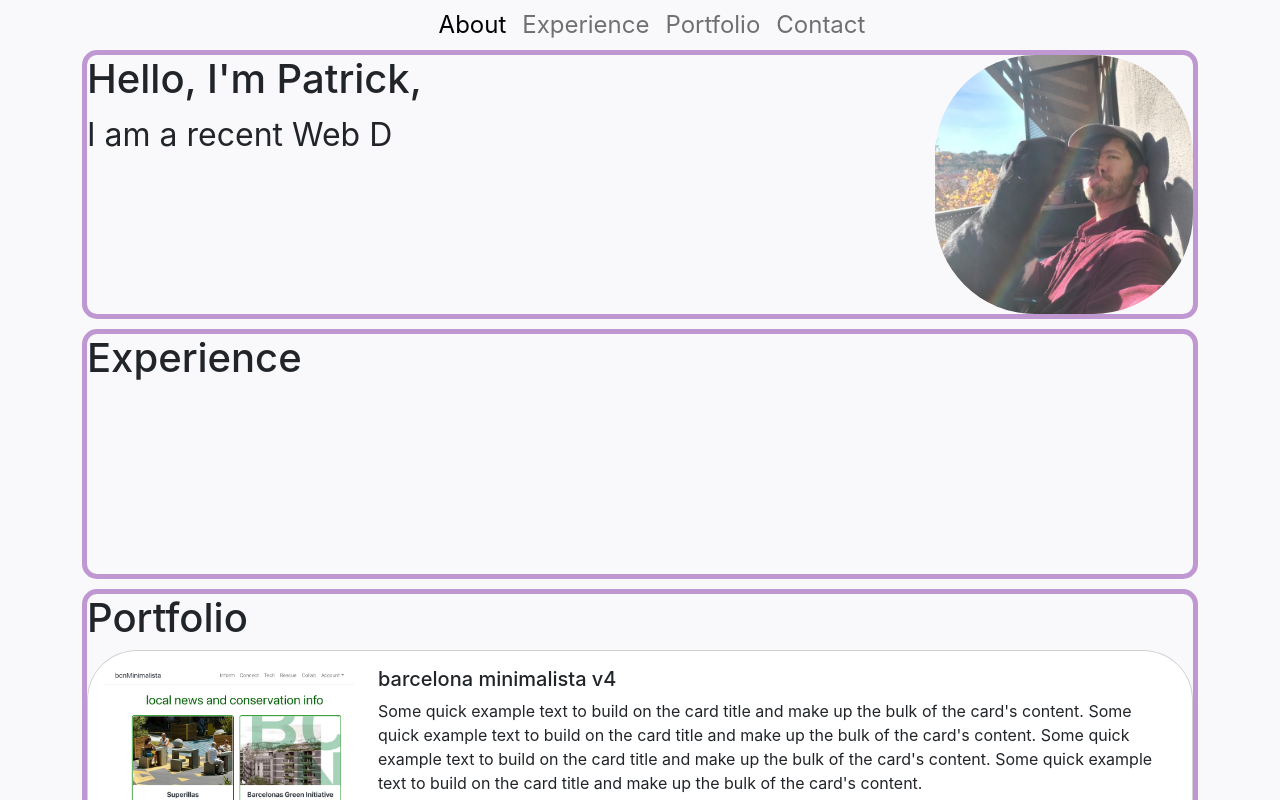
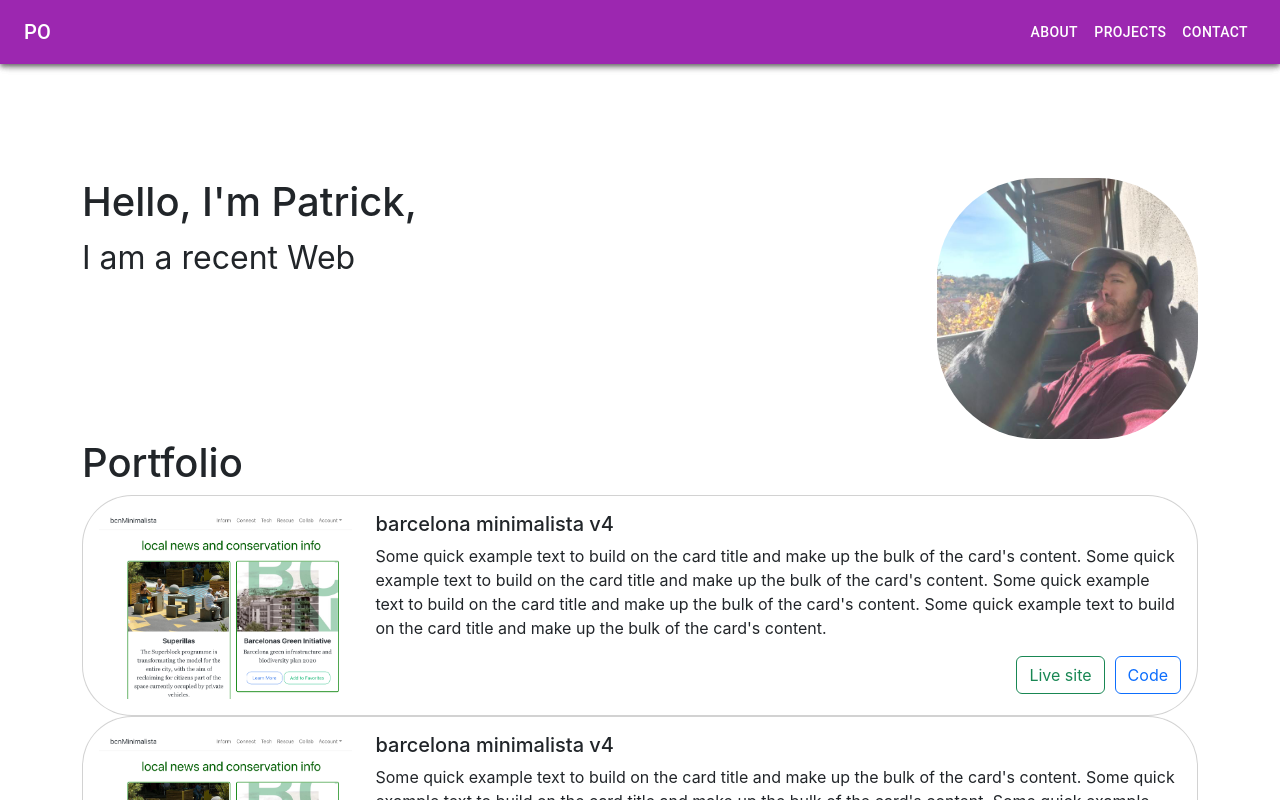
Before and after one commit to misterplain/portfolio, a React (Create React App) app in the folder frontend/: page / in a window 1280 px wide. Shown: the top 800 px of the page. Built offline with nearby package versions, Linux system fonts and the light colour scheme.

Commit message:
material ui

```diff
--- a/frontend/public/index.html
+++ b/frontend/public/index.html
@@ -3,6 +3,9 @@
   <head>
     <meta charset="utf-8" />
     <link rel="icon" href="%PUBLIC_URL%/favicon.ico" />
+    <link href="/your-path-to-fontawesome/css/fontawesome.css" rel="stylesheet">
+    <link href="/your-path-to-fontawesome/css/brands.css" rel="stylesheet">
+    <link href="/your-path-to-fontawesome/css/solid.css" rel="stylesheet">
     <meta name="viewport" content="width=device-width, initial-scale=1" />
     <meta name="theme-color" content="#000000" />
     <meta
--- a/frontend/src/App.js
+++ b/frontend/src/App.js
@@ -1,5 +1,6 @@
 import React from "react";
 import ContainerPage from "./pages/ContainerPage";
+
 
 function App() {
   return (
--- a/frontend/src/components/Contact.js
+++ b/frontend/src/components/Contact.js
@@ -4,7 +4,7 @@ import React from "react";
 const Contact = () => {
     return (
       <div className="component-container" id="contact">
-        <h1>Contact</h1>
+        <h1 >Contact</h1>
       </div>
     );
   };
--- a/frontend/src/components/Experience.js
+++ /dev/null
@@ -1,14 +0,0 @@
-import React from "react";
-import { Row, Col, Container, Card, Button } from "react-bootstrap";
-
-const Experience = () => {
-  return (
-    <div className='component-container' id='experience'>
-      <h1>Experience</h1>
-
-
-    </div>
-  );
-};
-
-export default Experience;
--- a/frontend/src/components/NavBarComponent.js
+++ b/frontend/src/components/NavBarComponent.js
@@ -1,110 +1,170 @@
-import React, { useState, useEffect } from "react";
-import { Container, Navbar, Nav } from "react-bootstrap";
-import { Link, animateScroll as scroll } from "react-scroll";
-import { Row, Col } from "react-bootstrap";
+// import React, { useState, useEffect } from "react";
+// import { Container, Navbar, Nav } from "react-bootstrap";
+// import { Link, animateScroll as scroll } from "react-scroll";
+// import { Row, Col } from "react-bootstrap";
+// import NavDropdown from "react-bootstrap/NavDropdown";
+// import { FontAwesomeIcon } from "@fortawesome/react-fontawesome";
+// import "bootstrap/dist/css/bootstrap.min.css";
+// import "font-awesome/css/font-awesome.css";
+// import "bootstrap-social/bootstrap-social.css";
+import * as React from "react";
+import PropTypes from "prop-types";
+import AppBar from "@mui/material/AppBar";
+import Box from "@mui/material/Box";
+import Divider from "@mui/material/Divider";
+import Drawer from "@mui/material/Drawer";
+import IconButton from "@mui/material/IconButton";
+import List from "@mui/material/List";
+import ListItem from "@mui/material/ListItem";
+import ListItemButton from "@mui/material/ListItemButton";
+import ListItemText from "@mui/material/ListItemText";
+import MenuIcon from "@mui/icons-material/Menu";
+import Toolbar from "@mui/material/Toolbar";
+import Typography from "@mui/material/Typography";
+import Button from "@mui/material/Button";
 
-const NavbarComponent = () => {
-  const scrollToTop = () => {
-    scroll.scrollToTop();
+import { createTheme } from '@mui/material/styles';
+
+const theme = createTheme({
+
+  palette: {
+    primary: {
+      main: '#80cbc4',
+    },
+    secondary: {
+      main: '#689f38',
+    },
+  },
+  })
+
+
+const drawerWidth = 240;
+const navItems = ['about', 'projects', 'contact'];
+
+function DrawerAppBar(props) {
+  const { window } = props;
+  const [mobileOpen, setMobileOpen] = React.useState(false);
+
+  const handleDrawerToggle = () => {
+    setMobileOpen(!mobileOpen);
   };
 
-  const [prevScrollPos, setPrevScrollPos] = useState(0);
-  const [visible, setVisible] = useState(true);
+  const drawer = (
+    <Box onClick={handleDrawerToggle} sx={{ textAlign: 'center' }}>
+      {/* <Typography variant="h6" sx={{ my: 2 }}>
+        Patrick O'Brien
+      </Typography> */}
+      <Divider />
+      <List>
+        {navItems.map((item) => (
+          <ListItem key={item} disablePadding>
+            <ListItemButton sx={{ textAlign: 'center' }}>
+              <ListItemText primary={item} />
+            </ListItemButton>
+          </ListItem>
+        ))}
+      </List>
+    </Box>
+  );
 
-  const navbarStyles = {
-    position: "fixed",
-    height: "50px",
-    width: "100%",
-    backgroundColor: "rgba(248, 248, 7, 0.129);",
-    textAlign: "center",
-    transition: "top 0.6s",
-    fontSize: "1.5em",
-  };
-
-  const handleScroll = () => {
-    const currentScrollPos = window.pageYOffset;
-    setVisible(
-      (prevScrollPos > currentScrollPos &&
-        prevScrollPos - currentScrollPos > 700) ||
-        currentScrollPos < 10
-    );
-    setPrevScrollPos(currentScrollPos);
-  };
-
-  useEffect(() => {
-    window.addEventListener("scroll", handleScroll);
-    return () => window.removeEventListener("scroll", handleScroll);
-  }, [prevScrollPos, visible, handleScroll]);
+  const container = window !== undefined ? () => window().document.body : undefined;
 
   return (
-    <Navbar
-      id='navbar'
-      style={{ ...navbarStyles, top: visible ? "0" : "-60px" }}
-    >
-      <Container
-        style={{
-          display: "flex",
-          marginLeft: "0px",
-          textAlign: "center",
-          justifyContent: "space-around",
-        }}
-      >
-        <Nav>
-          <Nav.Link>
-            <Link
-              activeClass='active'
-              to='about'
-              spy={true}
-              smooth={true}
-              offset={-120}
-              duration={500}
-              style={{ textDecoration: "none", color: "black" }}
-            >
-              About
-            </Link>
-          </Nav.Link>
+    <Box sx={{ display: 'flex' }}>
+      <AppBar component="nav" color="secondary">
+        <Toolbar >
+          <IconButton
+            color="inherit"
+            aria-label="open drawer"
+            edge="start"
+            onClick={handleDrawerToggle}
+            sx={{ mr: 2, display: { sm: 'none' } }}
+          >
+            <MenuIcon />
+          </IconButton>
+          <Typography
+            variant="h6"
+            component="div"
+            sx={{ flexGrow: 1, display: { xs: 'none', sm: 'block' } }}
+          >
+            PO
+          </Typography>
+          <Box sx={{ display: { xs: 'none', sm: 'block' } }}>
+            {navItems.map((item) => (
+              <Button key={item} sx={{ color: '#fff' }}>
+                {item}
+              </Button>
+            ))}
+          </Box>
+        </Toolbar>
+      </AppBar>
+      <Box component="nav">
+        <Drawer
+          container={container}
+          variant="temporary"
+          open={mobileOpen}
+          onClose={handleDrawerToggle}
+          ModalProps={{
+            keepMounted: true, // Better open performance on mobile.
+          }}
+          sx={{
+            display: { xs: 'block', sm: 'none' },
+            '& .MuiDrawer-paper': { boxSizing: 'border-box', width: drawerWidth },
+          }}
+        >
+          {drawer}
+        </Drawer>
+      </Box>
+      <Box component="main" sx={{ p: 0 }}>
+        <Toolbar />
+      </Box>
+    </Box>
+  );
+}
 
-          <Nav.Link>
-            <Link
-              activeClass='active'
-              to='experience'
-              spy={true}
-              smooth={true}
-              offset={-120}
-              duration={500}
-            >
-              Experience
-            </Link>
-          </Nav.Link>
-          <Nav.Link>
-            <Link
-              activeClass='active'
-              to='portfolio'
-              spy={true}
-              smooth={true}
-              offset={-120}
-              duration={500}
-            >
-              Portfolio
-            </Link>
-          </Nav.Link>
-
-          <Nav.Link>
-            <Link
-              activeClass='active'
-              to='contact'
-              spy={true}
-              smooth={true}
-              offset={-120}
-              duration={500}
-            >
-              Contact
-            </Link>{" "}
-          </Nav.Link>
-        </Nav>
-      </Container>
-    </Navbar>
-  );
+DrawerAppBar.propTypes = {
+  /**
+   * Injected by the documentation to work in an iframe.
+   * You won't need it on your project.
+   */
+  window: PropTypes.func,
 };
 
-export default NavbarComponent;
+export default DrawerAppBar;
+
+
+
+
+
+
+
+
+
+// const NavbarComponent = (props) => {
+
+//   return (
+//     <>
+//       <Navbar bg='light' expand='sm' className='nav' >
+//         <Container className='nav-container'>
+//           <Navbar.Brand href='#home'>p.o.</Navbar.Brand>
+//           <Nav className='nav-items'>
+//             <Nav.Link className='nav-item' href='#home'>
+//               about
+//             </Nav.Link>
+//             <Nav.Link className='nav-item' href='#project'>
+//               projects
+//             </Nav.Link>
+//             <Nav.Link className='nav-item' href='#contact'>
+//               contact
+//             </Nav.Link>
+//           </Nav>
+//           <i className='fa fa-envelope'></i>
+//         </Container>
+//       </Navbar> */}
+
+//       {/* materiaul ui
+//     </>
+//   );
+// };
+
+// export default NavbarComponent;
--- a/frontend/src/index.css
+++ b/frontend/src/index.css
@@ -1,38 +1,47 @@
+* {
+  box-sizing: border-box;
+  margin: 0;
+  padding: 0;
+}
+
 body {
   margin: 0;
   font-family: -apple-system, BlinkMacSystemFont, "Segoe UI", "Roboto", "Oxygen",
     "Ubuntu", "Cantarell", "Fira Sans", "Droid Sans", "Helvetica Neue",
     sans-serif;
-  -webkit-font-smoothing: antialiased;
-  -moz-osx-font-smoothing: grayscale;
-  background-color: rgba(242, 241, 247, 0.451);
-}
-
-code {
-  font-family: source-code-pro, Menlo, Monaco, Consolas, "Courier New",
-    monospace;
 }
 
 /* navbar */
+.nav {
+  display: inline-flex;
+  border: 1px red solid
+}
 
-.nav-content {
-  width: 90%;
-  display: flex;
-  justify-content: space-around;
+/* .nav-container {
+  display: inline-flex;
+  flex-wrap: nowrap;
+  border: 1px solid blue
+} */
+
+.nav-items {
+  float: none;
+  text-align: center;
+  display: inline-flex;
+  flex-direction: column;
+  /* flex-direction: column;
+  flex-wrap: nowrap; */
+  /* width: 80%; */
 }
 
 .nav-item {
-  display: inline;
-  margin-left: 2rem;
-  color: #333;
+  float: none;
+  display: inline-block;
+  /* width: 5%; */
 }
 
-.nav-item:hover {
-  color: black;
-  cursor: pointer;
-}
 
-.component-container {
+
+/* .component-container {
   margin: 0;
   padding: 0;
   width: 100%;
@@ -40,5 +49,4 @@ code {
   border: 5px solid rgba(99, 4, 146, 0.391);
   border-radius: 15px;
   margin-bottom: 10px;
-
-}
+} */
--- a/frontend/src/pages/ContainerPage.js
+++ b/frontend/src/pages/ContainerPage.js
@@ -1,7 +1,7 @@
 import React from "react";
 import NavbarComponent from "../components/NavBarComponent";
+import DrawerAppBar from "../components/NavBarComponent";
 import AboutMe from "../components/AboutMe";
-import Experience from "../components/Experience";
 import Portfolio from "../components/Portfolio";
 import Contact from "../components/Contact";
 import { Container, Row, Col } from "react-bootstrap";
@@ -10,14 +10,10 @@ const ContainerPage = () => {
   return (
     <Container>
       <Row>
-        <Col xs={12}>
-        <NavbarComponent />
-        </Col>
-      </Row>
-      <Row>
-        <Col xs={12}>
+        <Col xs={12} sm={12} md={12}>
+          <DrawerAppBar />
+          <NavbarComponent />
           <AboutMe id='about' />
-          <Experience id='experience' />
           <Portfolio id='portfolio' />
           <Contact id='contact' />
         </Col>
```
Also changed, not shown: frontend/package.json (+12 -1 lines), 2 other files (tests, documents, lock files or other folders).
